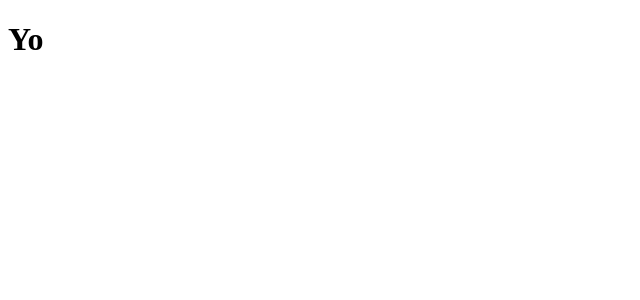
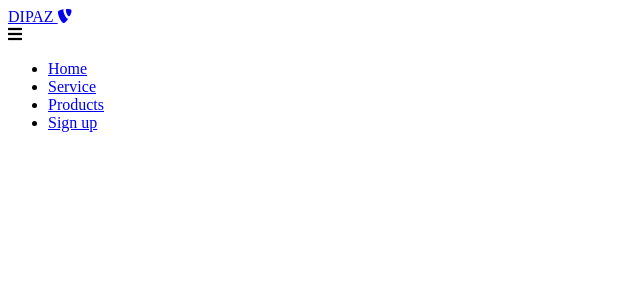
Before and after one commit to diego40g/react_pixel_game, a React (Vite) app in the folder react-website/: page / in a window 1280 px wide. Shown: the top 300 px of the page, without its empty margins (0-640 px from the left). Built offline with nearby package versions, Linux system fonts and the light colour scheme.

Commit message:
add component and struct of navbar

```diff
--- a/react-website/index.html
+++ b/react-website/index.html
@@ -2,9 +2,11 @@
 <html lang="en">
   <head>
     <meta charset="UTF-8" />
-    <link rel="icon" type="image/svg+xml" href="/src/favicon.svg" />
+    <link rel="icon" type="image/svg+xml" href="/logo192.png" />
     <meta name="viewport" content="width=device-width, initial-scale=1.0" />
     <title>Vite App</title>
+
+    <link rel="stylesheet" href="https://use.fontawesome.com/releases/v5.15.4/css/all.css" integrity="sha384-DyZ88mC6Up2uqS4h/KRgHuoeGwBcD4Ng9SiP4dIRy0EXTlnuz47vAwmeGwVChigm" crossorigin="anonymous"/>
   </head>
   <body>
     <div id="root"></div>
--- a/react-website/package.json
+++ b/react-website/package.json
@@ -9,7 +9,8 @@
   },
   "dependencies": {
     "react": "^18.0.0",
-    "react-dom": "^18.0.0"
+    "react-dom": "^18.0.0",
+    "react-router-dom": "^6.3.0"
   },
   "devDependencies": {
     "@types/react": "^18.0.0",
--- a/react-website/src/App.jsx
+++ b/react-website/src/App.jsx
@@ -1,11 +1,18 @@
-import React from 'react'
+import * as React from 'react'
 import './App.css'
+import Navbar from './components/Navbar'
+import {BrowserRouter as Router,Route,Routes} from 'react-router-dom';
 
-function App() {
+const App=()=> {
   return (
-    <div className="App">
-      <h1>Yo</h1>
-    </div>
+    <>
+      <Router>
+        <Navbar/>
+        <Routes>
+          <Route path='/' exact></Route>
+        </Routes>
+      </Router>
+    </>
   )
 }
 
--- /dev/null
+++ b/react-website/src/components/Navbar.jsx
@@ -0,0 +1,48 @@
+import React, {useState} from 'react';
+import { Link } from "react-router-dom";
+
+const Navbar = () => {
+  const [click, setClick]=useState(false)
+
+  const handleClick=()=>setClick(!click)
+  const closeMobileMenu=()=>setClick(false)
+
+  return (
+    <>
+        <nav className="navbar">
+            <div className="navbar-container">
+                <Link to="/" className="navbar-logo">
+                    DIPAZ <i className="fab fa-typo3"/>
+                </Link>
+                <div className="menu-icon">
+                    <i className={click ? 'fas fa-time':'fas fa-bars'}></i>
+                </div>
+                <ul className={click ? 'nav-menu activate':'nav-menu'}>
+                    <li className='nav-item'>
+                        <Link to='/' className='nav-links' onClick={closeMobileMenu}>
+                            Home
+                        </Link>
+                    </li>
+                    <li className='nav-item'>
+                        <Link to='/services' className='nav-links' onClick={closeMobileMenu}>
+                            Service
+                        </Link>
+                    </li>
+                    <li className='nav-item'>
+                        <Link to='/products' className='nav-links' onClick={closeMobileMenu}>
+                            Products
+                        </Link>
+                    </li>
+                    <li className='nav-item'>
+                        <Link to='/sign-up' className='nav-links-mobile' onClick={closeMobileMenu}>
+                            Sign up
+                        </Link>
+                    </li>
+                </ul>
+            </div>
+        </nav>
+    </>
+  )
+}
+
+export default Navbar
```
Also changed, not shown: react-website/src/components/Button.jsx (added, +15 -0 lines), react-website/src/components/Button.css (added), react-website/src/components/Navbar.css (added), 2 other files (tests, documents, lock files or other folders).
